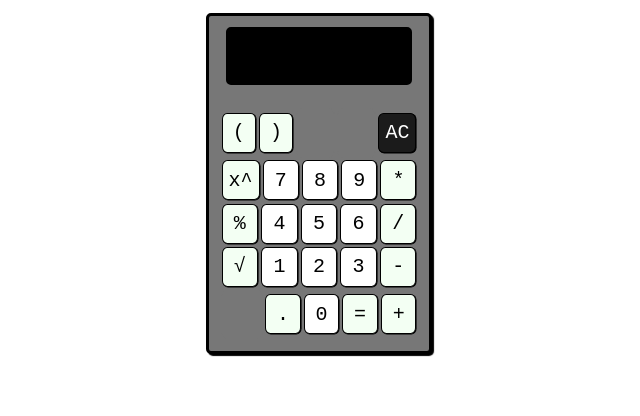
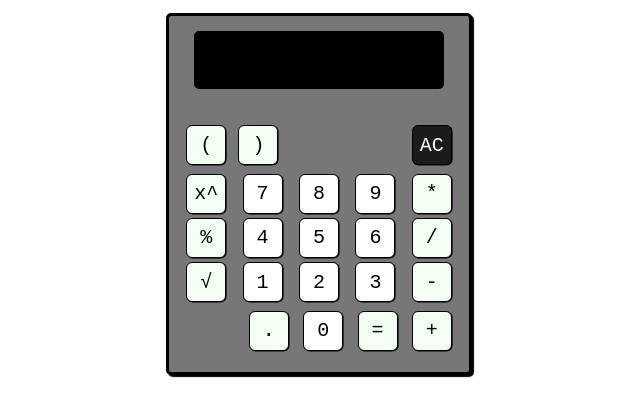
Before and after one commit to HKL95/calculator, a plain HTML site: page index.html in a window 1280 px wide. Shown: the whole page, without its empty margins (321-961 px from the left). Drawn offline with Linux system fonts and the light colour scheme; a web font is replaced by a local one.

Commit message:
Update index.html

```diff
--- a/index.html
+++ b/index.html
@@ -42,7 +42,7 @@ body {
     border: 3px solid #000000;
     border-radius: 5px;
     box-shadow: 2px 2px 1px 0px #000000;
-    max-width: 220px;
+    max-width: 300px;
 }
 
 .calculator .button {
```
